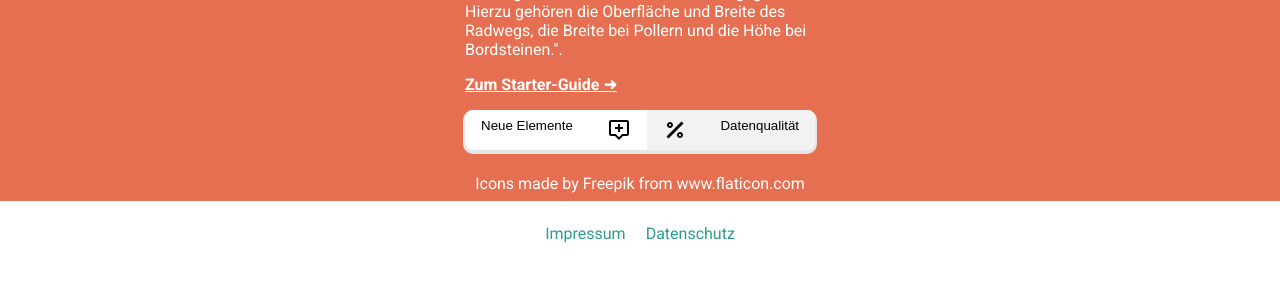
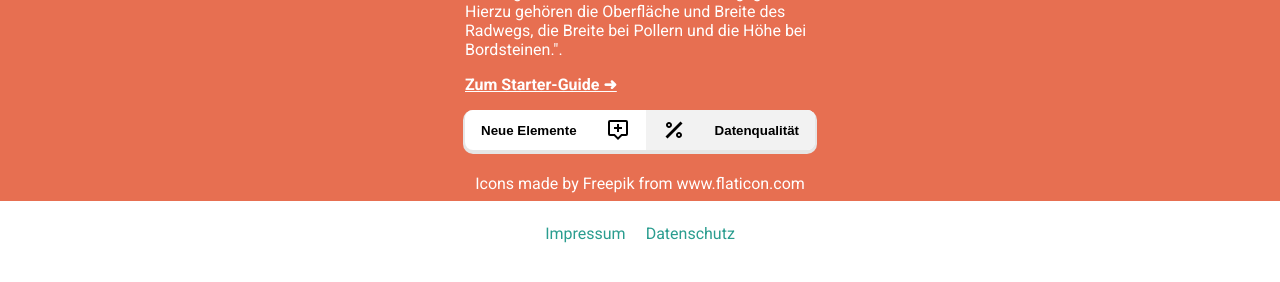
Before and after one commit to CargoRocket/website, a Jekyll site: the page built from ranking.md, in a window 1280 px wide. Shown: the part 412-694 px from the top of the page. Built offline with Jekyll 4.4.1, drawn with Linux system fonts in a browser that asks for light colours; nearby versions of some CDN libraries.

Commit message:
Fix close button + minor style improvements

```diff
--- a/_includes/icons/icon-add.html
+++ b/_includes/icons/icon-add.html
@@ -1,3 +1,3 @@
-<svg style="width:24px;height:24px" viewBox="0 0 24 24">
+<svg style="width:1em;height:1em" viewBox="0 0 24 24">
   <path fill="currentColor" d="M4,2H20A2,2 0 0,1 22,4V16A2,2 0 0,1 20,18H16L12,22L8,18H4A2,2 0 0,1 2,16V4A2,2 0 0,1 4,2M4,4V16H8.83L12,19.17L15.17,16H20V4H4M11,6H13V9H16V11H13V14H11V11H8V9H11V6Z" />
 </svg>
--- a/_includes/icons/icon-percentage.html
+++ b/_includes/icons/icon-percentage.html
@@ -1,3 +1,3 @@
-<svg style="width:24px;height:24px" viewBox="0 0 24 24">
+<svg style="width:1em;height:1em" viewBox="0 0 24 24">
   <path fill="currentColor" d="M18.5 3.5L20.5 5.5L5.5 20.5L3.5 18.5L18.5 3.5M7 4C8.66 4 10 5.34 10 7C10 8.66 8.66 10 7 10C5.34 10 4 8.66 4 7C4 5.34 5.34 4 7 4M17 14C18.66 14 20 15.34 20 17C20 18.66 18.66 20 17 20C15.34 20 14 18.66 14 17C14 15.34 15.34 14 17 14M7 6C6.45 6 6 6.45 6 7C6 7.55 6.45 8 7 8C7.55 8 8 7.55 8 7C8 6.45 7.55 6 7 6M17 16C16.45 16 16 16.45 16 17C16 17.55 16.45 18 17 18C17.55 18 18 17.55 18 17C18 16.45 17.55 16 17 16Z" />
 </svg>
--- a/_layouts/ranking.html
+++ b/_layouts/ranking.html
@@ -40,7 +40,7 @@
   const renderContribute = () => {
     return `
         <div class="contribution__modal">
-          <button class="backButton" onClick="closeContributionModal">← Zurück</button>
+          <button class="backButton" id="backButton" onClick="closeContributionModal()">← Zurück</button>
           <h3 class="contribution__modal__title">Werde Datenspender!</h3>
           <p class="contribution__modal__description">
             Unterstütze deine Region beim Lastenradrouting mit OpenData.<br>
--- a/_sass/ranking.scss
+++ b/_sass/ranking.scss
@@ -230,6 +230,7 @@
       left: $space-sm;
       background-color: transparent;
       border: none;
+      cursor: pointer;
     }
 
     &__title {
@@ -293,6 +294,8 @@
 
   &__button {
     display: flex;
+    align-items: center;
+    font-weight: bold;
     flex-grow: 1;
     justify-content: space-between;
     margin: 0;
@@ -300,6 +303,10 @@
     background-color: transparent;
     border: none;
     cursor: pointer;
+
+    svg {
+      font-size: $font-md;
+    }
 
     &.left {
       border-top-left-radius: $space-sm;
```
Also changed, not shown: other parts of _layouts/ranking.html (+4 -1 lines).
